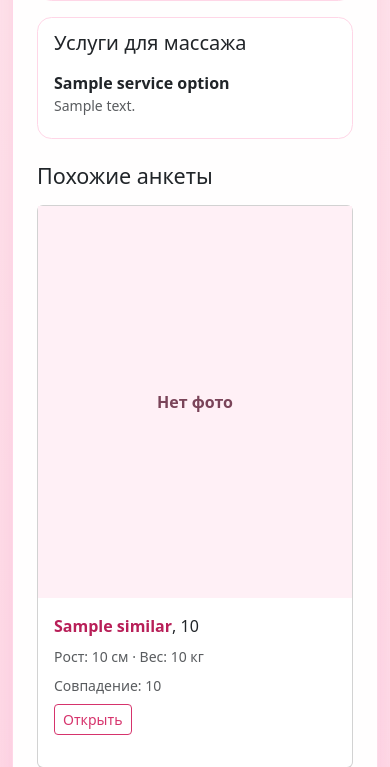
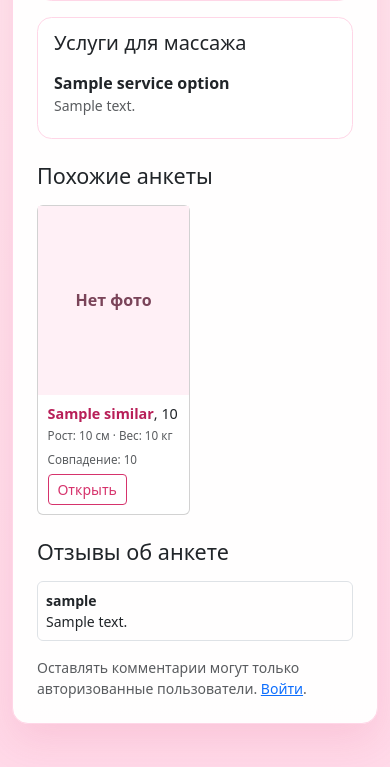
Before and after one commit to Shakhriyor10/inticom, a Django app: template templates/profile_detail.html in a window 390 px wide. Shown: the part 1571-2338 px from the top of the page. Run offline with Django 3.2, Linux system fonts and the light colour scheme; tables that the repository leaves empty hold one stand-in row (values such as "Sample post"); the template is opened without the code that fills it: values that come from a table or form of the project are taken from there, most other values are stand-ins (such as "Sample title", 1, 10 or a date in 2020); grey boxes marked "Sample" are stand-in pictures.

Commit message:
Reduce similar profile card size on mobile detail page

```diff
--- a/templates/profile_detail.html
+++ b/templates/profile_detail.html
@@ -117,6 +117,13 @@
             flex: 0 0 74px;
             scroll-snap-align: start;
         }
+        .similar-grid { --bs-gutter-x: .6rem; --bs-gutter-y: .6rem; }
+        .similar-card .profile-image,
+        .similar-card .profile-placeholder { border-bottom-left-radius: 0; border-bottom-right-radius: 0; }
+        .similar-card .card-body { padding: .6rem; }
+        .similar-card .profile-name-line { font-size: .9rem; line-height: 1.2; margin-bottom: .35rem !important; }
+        .similar-card .small { font-size: .73rem; margin-bottom: .35rem !important; }
+        .similar-card .btn { padding: .25rem .55rem; margin-bottom: 0 !important; }
     }
 </style>
 
@@ -247,10 +254,10 @@
 
         <div class="mt-4">
             <h2 class="h4 mb-3">Похожие анкеты</h2>
-            <div class="row g-3">
+            <div class="row g-3 similar-grid">
                 {% for similar in similar_profiles %}
-                    <div class="col-md-6 col-xl-3">
-                        <article class="card h-100">
+                    <div class="col-6 col-md-6 col-xl-3">
+                        <article class="card h-100 similar-card">
                             {% with first_photo=similar.photos.first %}
                                 {% if first_photo %}
                                     <img class="profile-image" src="{{ first_photo.image.url }}" alt="Фото {{ similar.name }}">
@@ -259,7 +266,7 @@
                                 {% endif %}
                             {% endwith %}
                             <div class="card-body">
-                                <p class="mb-2"><a href="{% url 'profile_detail' similar.id %}" class="profile-name-link"><b>{{ similar.name }}</b></a>, {{ similar.age }}</p>
+                                <p class="mb-2 profile-name-line"><a href="{% url 'profile_detail' similar.id %}" class="profile-name-link"><b>{{ similar.name }}</b></a>, {{ similar.age }}</p>
                                 <p class="small text-muted mb-2">Рост: {{ similar.height }} см · Вес: {{ similar.weight }} кг</p>
                                 <p class="small text-muted mb-2">Совпадение: {{ similar.match_score }}</p>
                                 <a href="{% url 'profile_detail' similar.id %}" class="btn btn-outline-theme btn-sm mb-3">Открыть</a>
```
